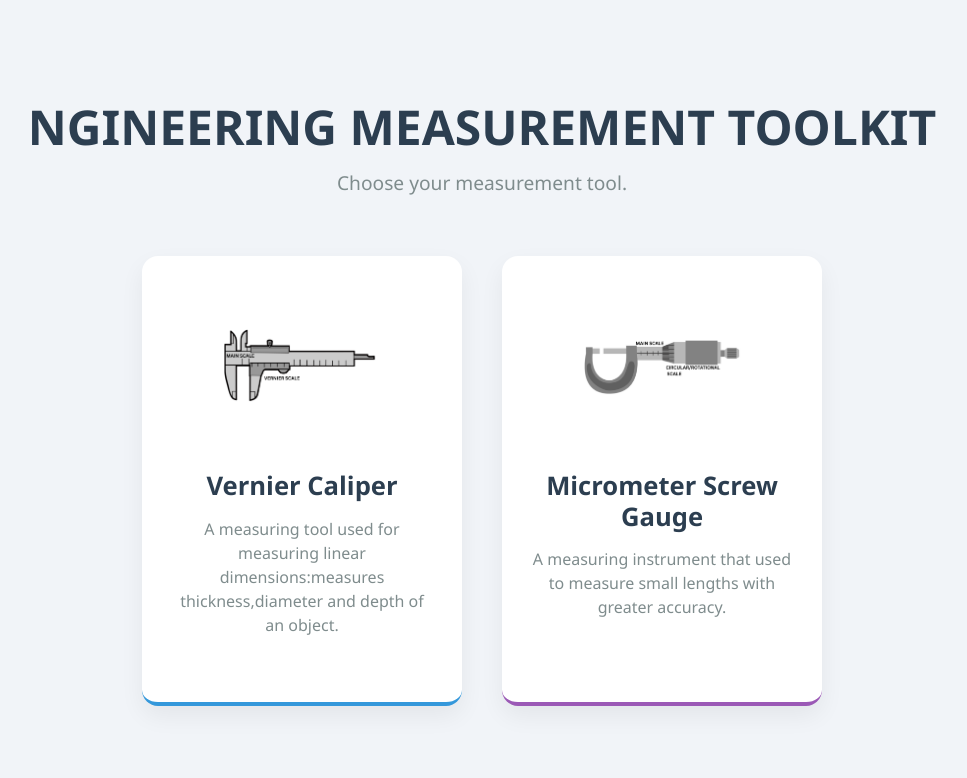
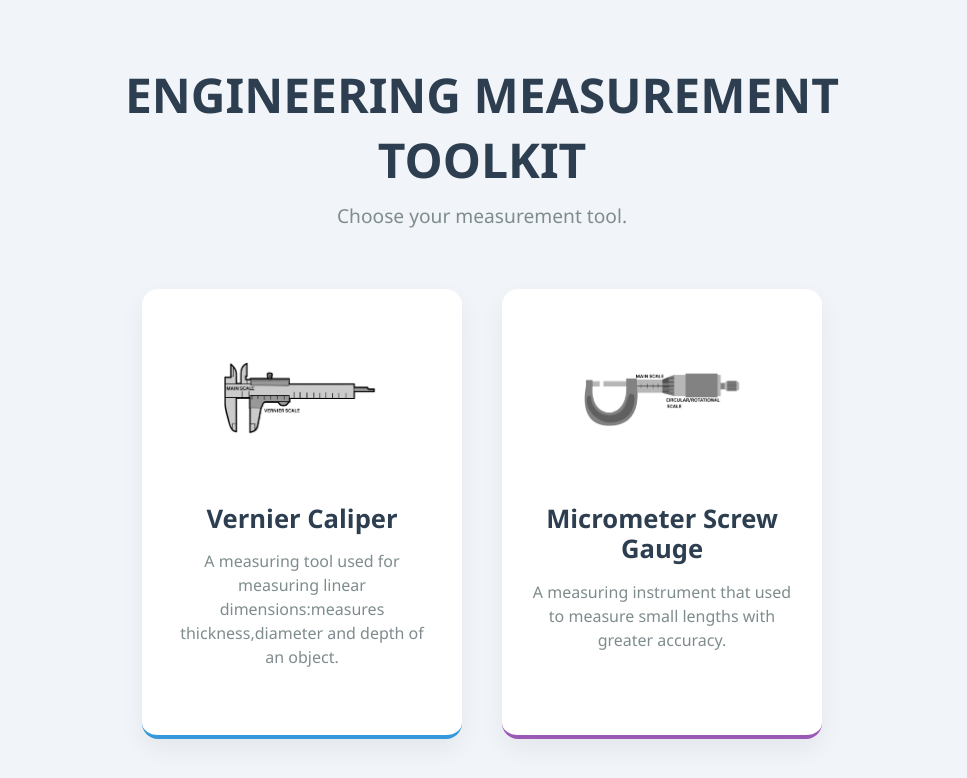
Before and after one commit to msaifulJMSK/MEASUREMENT-Tools, a plain HTML site: page index.html in a window 1280 px wide. Shown: the whole page, without its empty margins (158-1125 px from the left). Drawn offline with Linux system fonts and the light colour scheme; a web font is replaced by a local one.

Commit message:
Correct spelling of 'NGINEERING' to 'ENGINEERING'

```diff
--- a/index.html
+++ b/index.html
@@ -132,7 +132,7 @@
 
     <div class="container">
         <div class="header">
-            <h1 class="main-title">NGINEERING MEASUREMENT TOOLKIT</h1>
+            <h1 class="main-title">ENGINEERING MEASUREMENT TOOLKIT</h1>
             <p class="main-subtitle">Choose your measurement tool.</p>
         </div>
 
```
